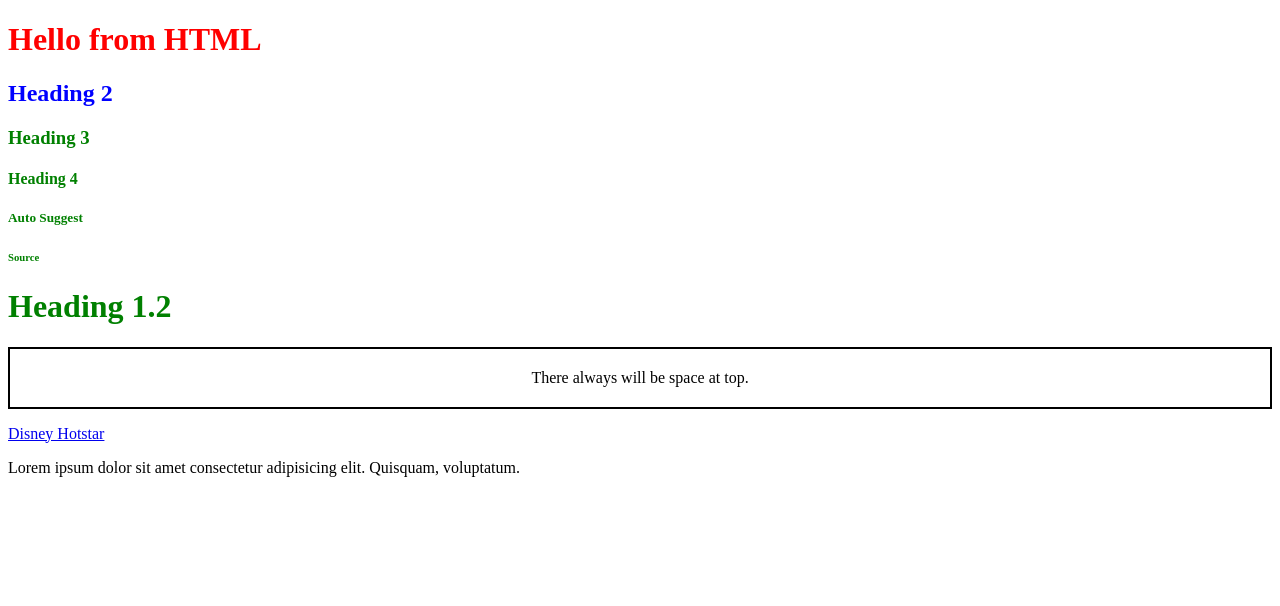
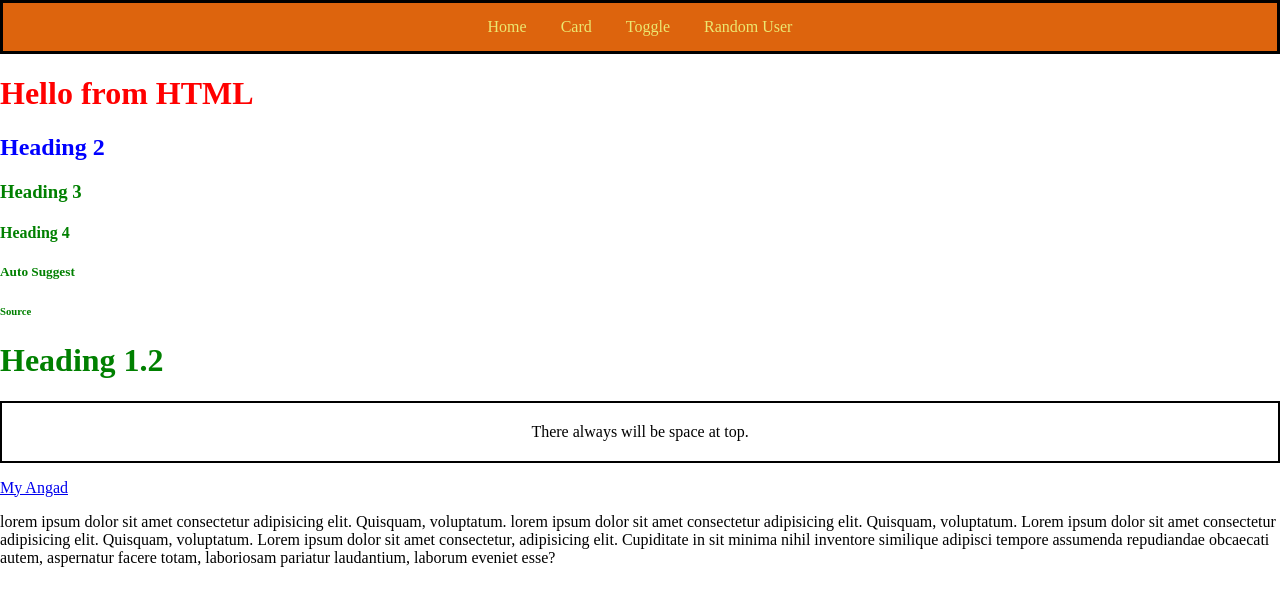
Before and after one commit to Himavarsha712/autosuggest, a website: page frontend/index.html in a window 1280 px wide. Drawn offline with Linux system fonts and the light colour scheme.

Commit message:
Added navbar and css styling

```diff
--- a/frontend/css/index.css
+++ b/frontend/css/index.css
@@ -17,3 +17,23 @@ h2{
     padding: 20px;
     text-align: center;
 }
+.navbar{
+    border: 3px;
+    border-style: solid;
+    border-color: black;
+    padding: 15px;
+    background-color: rgb(221, 100, 13);
+    text-align: center;
+}
+.navbar a{
+    color: rgb(236, 232, 113);
+    padding: 15px;
+    text-decoration: none;
+}
+.navbar a:hover{
+    color: white;
+    background-color: black;
+}
+body{
+    margin: 0px;
+}
--- a/frontend/index.html
+++ b/frontend/index.html
@@ -9,6 +9,14 @@
 
 </head>
 <body>
+    <div class="navbar">
+        <a href="">Home</a>
+        <a href="">Card</a>
+        <a href="">Toggle</a>
+        <a href="">Random User</a>
+
+    </div>
+
     <h1>Hello from HTML</h1>
     <script src="js/index.js"></script>
 
@@ -21,9 +29,10 @@
     <h1 class="heading">Heading 1.2</h1>
 
     <p class="para">There always will be space at top.</p>
-    <a href="https://disneyhotstar.com/in/" >Disney Hotstar</a>
-    <p>Lorem ipsum dolor sit amet consectetur adipisicing elit. Quisquam, voluptatum. </p>
+    <a href="https://www.myangad.com/" >My Angad</a>
+    <p>lorem ipsum dolor sit amet consectetur adipisicing elit. Quisquam, voluptatum. lorem ipsum dolor sit amet consectetur adipisicing elit. Quisquam, voluptatum. Lorem ipsum dolor sit amet consectetur adipisicing elit. Quisquam, voluptatum. Lorem ipsum dolor sit amet consectetur, adipisicing elit. Cupiditate in sit minima nihil inventore similique adipisci tempore assumenda repudiandae obcaecati autem, aspernatur facere totam, laboriosam pariatur laudantium, laborum eveniet esse?  </p>
     <script src="js/index.js"></script>
+
 
 
 
```
